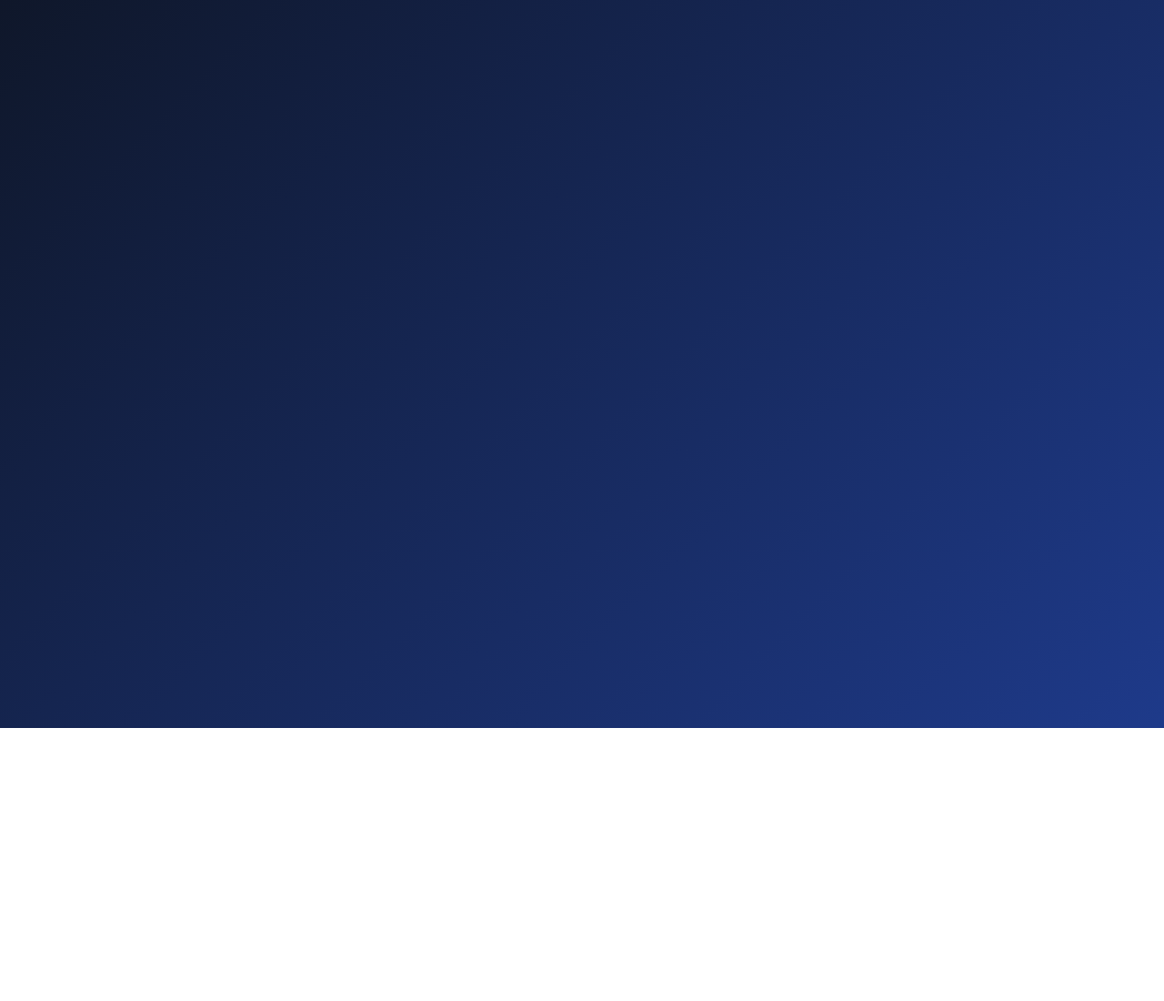
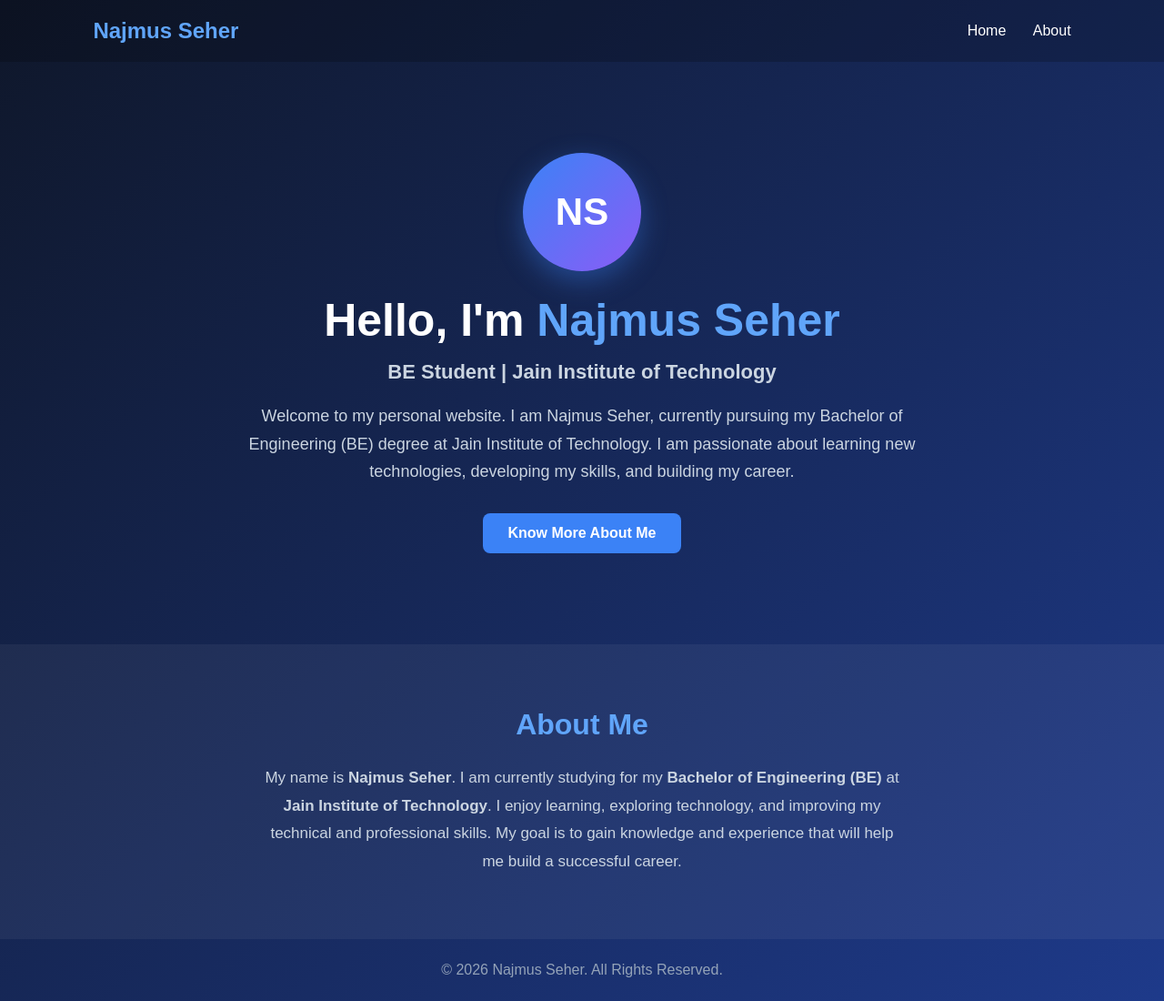
Before and after one commit to Najmus-seher/lab1, a plain HTML site: page index.html in a window 1280 px wide. Shown: the whole page at 91% size. Before the commit the page ends 800 px from the top, so only its background shows below. Drawn offline with Linux system fonts and the light colour scheme.

Commit message:
fix index file

```diff
--- a/index.html
+++ b/index.html
@@ -1,3 +1,9 @@
+<!DOCTYPE html>
+<html lang="en">
+
+<head>
+    <meta charset="UTF-8">
+    <meta name="viewport" content="width=device-width, initial-scale=1.0">
     <title>Najmus Seher | Student Portfolio</title>
 
     <style>
@@ -146,3 +152,69 @@
             }
         }
     </style>
+
+</head>
+
+<body>
+    <!-- Navigation -->
+    <nav>
+        <h2>Najmus Seher</h2>
+
+        <div>
+            <a href="#home">Home</a>
+            <a href="#about">About</a>
+        </div>
+    </nav>
+
+    <!-- Home Section -->
+    <section class="hero" id="home">
+        <div class="hero-content">
+
+            <div class="profile">
+                NS
+            </div>
+
+            <h1>Hello, I'm <span>Najmus Seher</span></h1>
+
+            <h3>BE Student | Jain Institute of Technology</h3>
+
+            <p>
+                Welcome to my personal website.
+                I am Najmus Seher, currently pursuing my
+                Bachelor of Engineering (BE) degree at
+                Jain Institute of Technology.
+                I am passionate about learning new technologies,
+                developing my skills, and building my career.
+            </p>
+
+            <a href="#about" class="btn">Know More About Me</a>
+
+        </div>
+    </section>
+
+    <!-- About Section -->
+    <section class="about" id="about">
+
+        <h2>About Me</h2>
+
+        <p>
+            My name is <strong>Najmus Seher</strong>.
+            I am currently studying for my
+            <strong>Bachelor of Engineering (BE)</strong>
+            at <strong>Jain Institute of Technology</strong>.
+            I enjoy learning, exploring technology, and
+            improving my technical and professional skills.
+            My goal is to gain knowledge and experience
+            that will help me build a successful career.
+        </p>
+
+    </section>
+
+    <!-- Footer -->
+    <footer>
+        &copy; 2026 Najmus Seher. All Rights Reserved.
+    </footer>
+
+</body>
+
+</html>
```
Lines whose indentation alone changed are shown as unchanged.
